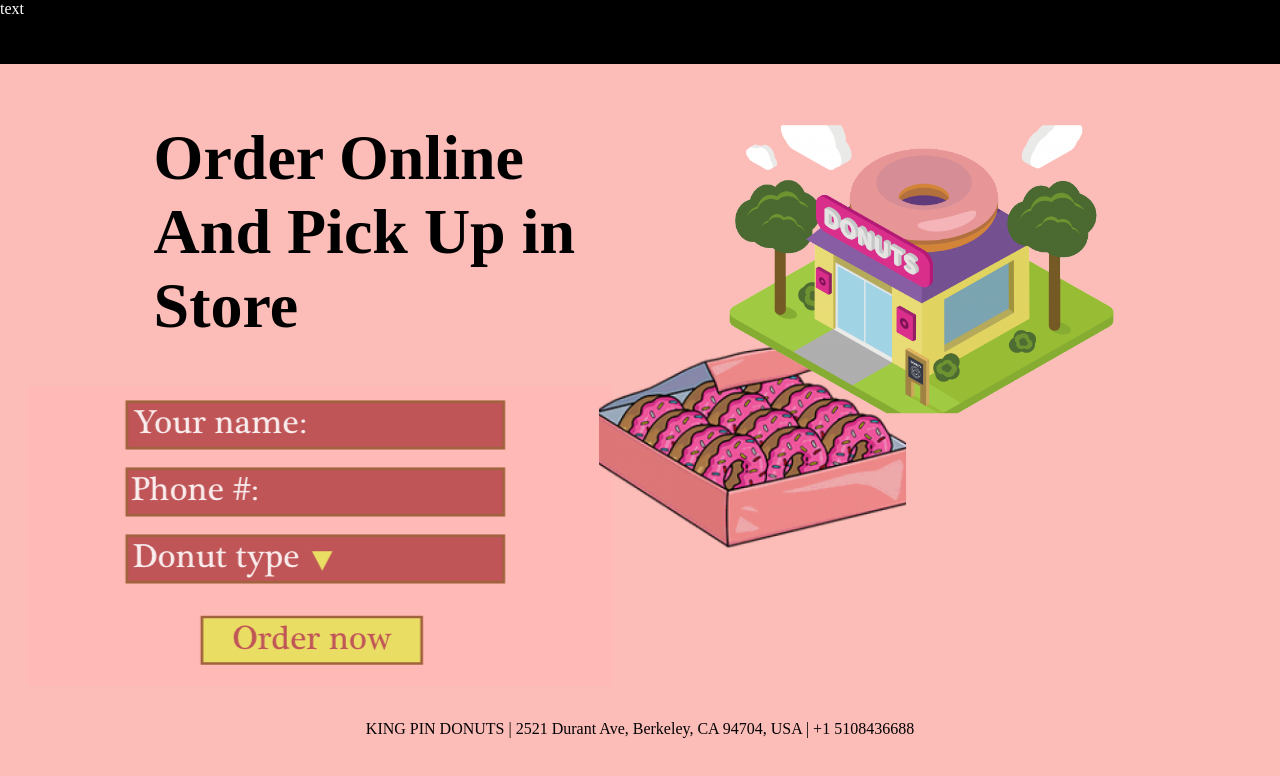
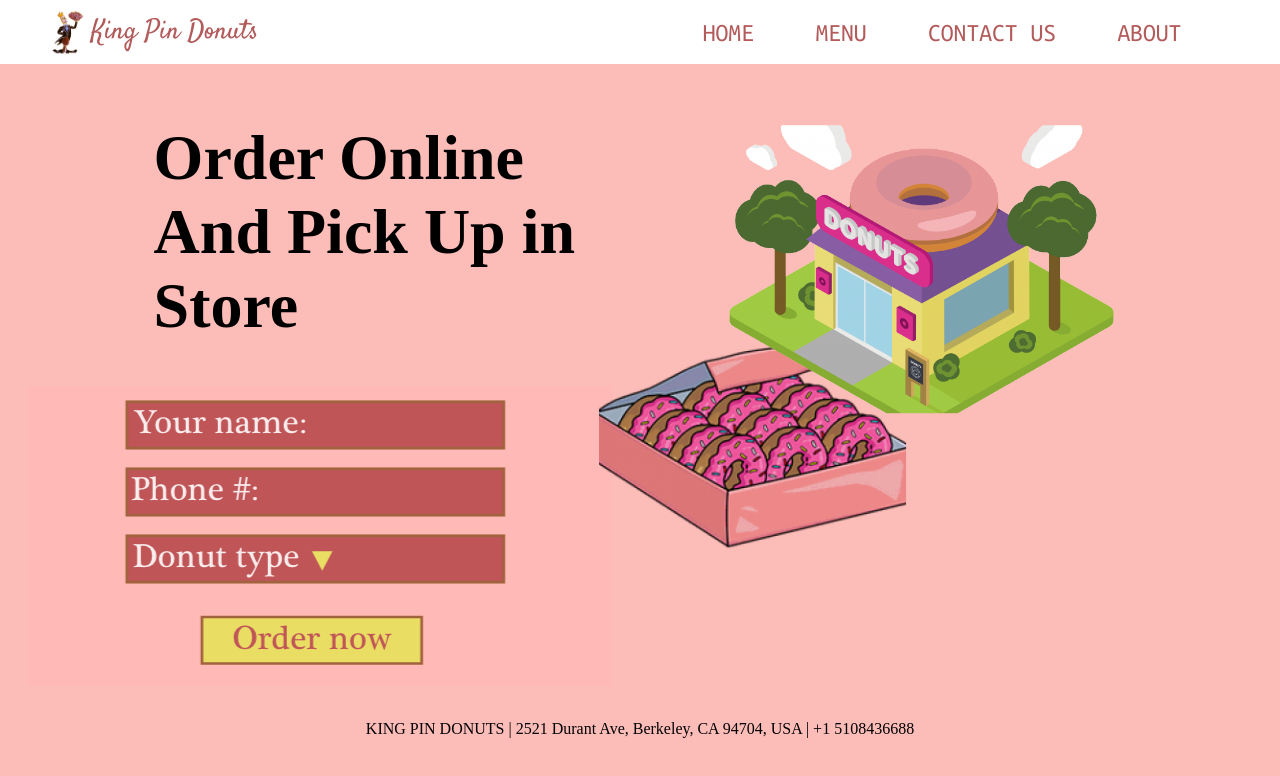
Before and after one commit to 0xSTF/web-redesign-KingPin-Donut, a plain HTML site: page contact.html in a window 1280 px wide. Drawn offline with Linux system fonts and the light colour scheme.

Commit message:
added header according to XD design to about & contact pages

```diff
--- a/assets/styles/about&contact.css
+++ b/assets/styles/about&contact.css
@@ -15,14 +15,47 @@ body{
 .header-container {
   width: 100vw;
   height: 8vh;
-  background-color: black;
+  background-color: white;
+  color:#B35B5B;
+  display: flex;
 }
 
-.header-text{
-  color:white;
-  margin:0;
-  padding:0;
+.name-company{
+  font-family: 'Satisfy', cursive;
+  font-size: 170%;
+
 }
+
+.left-header{
+  display: flex;
+  align-items: center;
+  margin-left: 4%;
+  width: 50%;
+}
+
+#company-logo {
+  width:5.5%;
+  margin-right: 1%;
+}
+.right-header{
+  width: 50%;
+  display: flex;
+  justify-content: center;
+  align-items: center;
+}
+.navigation{
+  display: flex;
+  width:100%;
+  justify-content: center;
+  align-items: center;
+}
+.nav-buttons{
+  font-family: 'Ubuntu Mono', monospace;
+  font-size: 160%;
+  margin-right:10%;
+}
+
+
 
 .company-container{
 
--- a/contact.html
+++ b/contact.html
@@ -3,11 +3,24 @@
   <head>
     <title>Contact us</title>
     <link rel="stylesheet" type="text/css" href="assets/styles/about&contact.css" />
+    <link href="https://fonts.googleapis.com/css?family=Satisfy&display=swap" rel="stylesheet">
+    <link href="https://fonts.googleapis.com/css?family=Ubuntu+Mono&display=swap" rel="stylesheet">
   </head>
   <body>
     <div class="content-container">
       <div class="header-container">
-        <p class="header-text">text</p>
+        <div class="left-header">
+          <img id="company-logo" src="assets/images/Logo.png"/>
+          <p class="name-company">King Pin Donuts</p>
+        </div>
+        <div class="right-header">
+          <div class="navigation">
+            <div class="nav-buttons">HOME</div>
+            <div class="nav-buttons">MENU</div>
+            <div class="nav-buttons">CONTACT US</div>
+            <div class="nav-buttons">ABOUT</div>
+          </div>
+        </div>
       </div>
       <div class="contact-content">
         <div class="top">
```
Also changed, not shown: about.html (+12 -1 lines).
